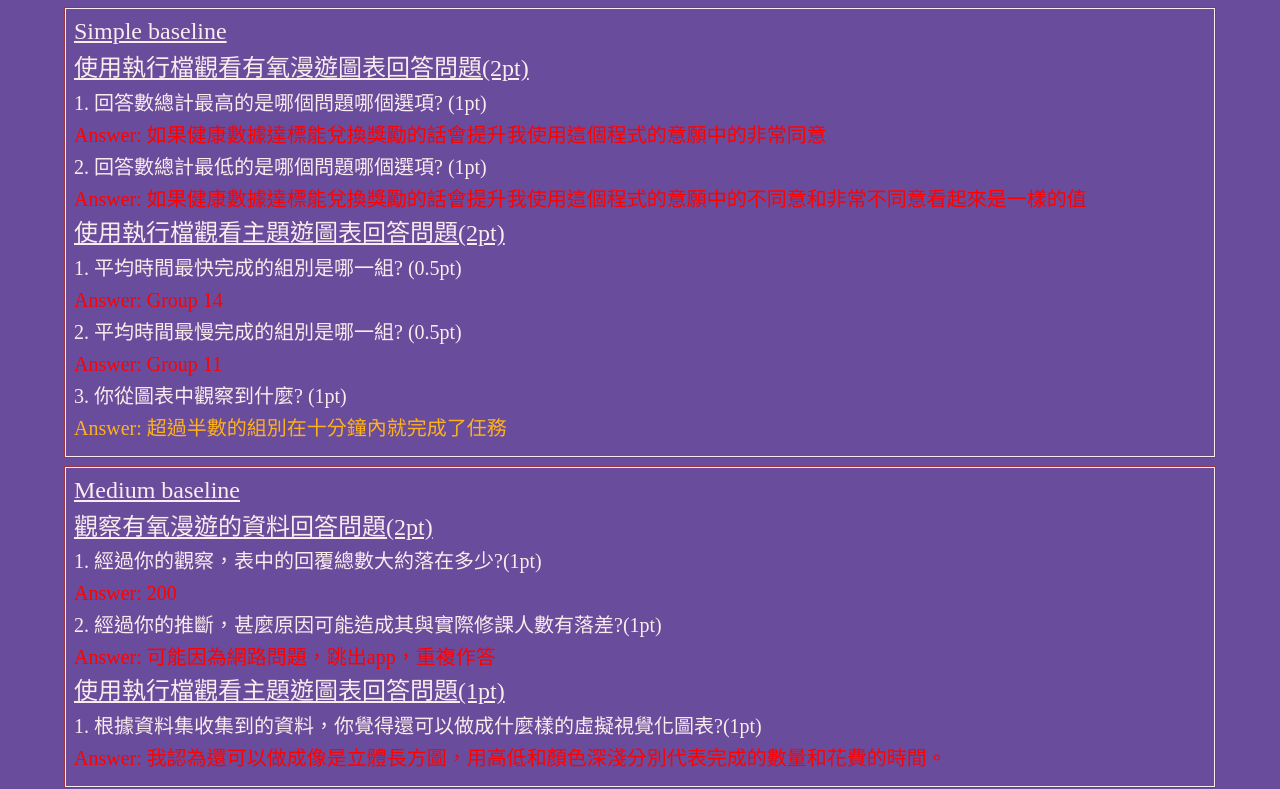
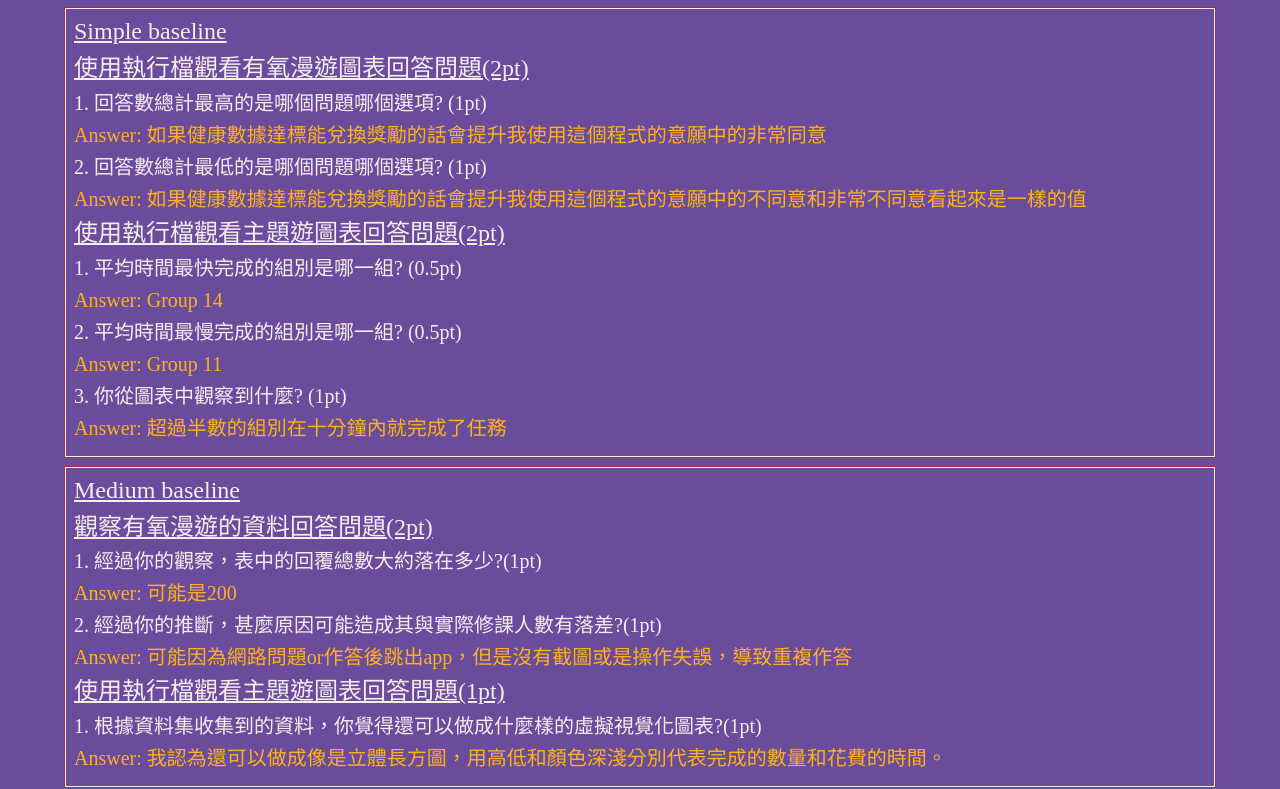
Before and after one commit to deng1213/vis2023f, a plain HTML site: page hw08/index.html in a window 1280 px wide. Shown: the part 712-1501 px from the top of the page. Drawn offline with nearby package versions, Linux system fonts and the light colour scheme.

Commit message:
Update index.html

```diff
--- a/hw08/index.html
+++ b/hw08/index.html
@@ -347,28 +347,28 @@
           <h5>
             1. 回答數總計最高的是哪個問題哪個選項? (1pt)
           </h5>
-          <h5 style="color: red;">
+          <h5 style="color: #FFB11B;">
             Answer: 如果健康數據達標能兌換獎勵的話會提升我使用這個程式的意願中的非常同意
           </h5>
 
           <h5>
             2. 回答數總計最低的是哪個問題哪個選項? (1pt)
           </h5>
-          <h5 style="color: red;">
+          <h5 style="color: #FFB11B;">
             Answer: 如果健康數據達標能兌換獎勵的話會提升我使用這個程式的意願中的不同意和非常不同意看起來是一樣的值
           </h5>
           <h4><u>使用執行檔觀看主題遊圖表回答問題(2pt)</u></h4>
           <h5>
             1. 平均時間最快完成的組別是哪一組? (0.5pt)
           </h5>
-          <h5 style="color: red;">
+          <h5 style="color: #FFB11B;">
             Answer: Group 14
           </h5>
 
           <h5>
             2. 平均時間最慢完成的組別是哪一組? (0.5pt)
           </h5>
-          <h5 style="color: red;">
+          <h5 style="color: #FFB11B;">
             Answer: Group 11
           </h5>
 
@@ -392,20 +392,20 @@
           <h5>
             1. 經過你的觀察，表中的回覆總數大約落在多少?(1pt)
           </h5>
-          <h5 style="color: red;">
-            Answer: 200
+          <h5 style="color: #FFB11B;">
+            Answer: 可能是200
           </h5>
           <h5>
             2. 經過你的推斷，甚麼原因可能造成其與實際修課人數有落差?(1pt)
           </h5>
-          <h5 style="color: red;">
-            Answer: 可能因為網路問題，跳出app，重複作答
+          <h5 style="color: #FFB11B;">
+            Answer: 可能因為網路問題or作答後跳出app，但是沒有截圖或是操作失誤，導致重複作答
           </h5>
           <h4><u>使用執行檔觀看主題遊圖表回答問題(1pt)</u></h4>
           <h5>
             1. 根據資料集收集到的資料，你覺得還可以做成什麼樣的虛擬視覺化圖表?(1pt)
           </h5>
-          <h5 style="color: red;">
+          <h5 style="color: #FFB11B;">
             Answer: 我認為還可以做成像是立體長方圖，用高低和顏色深淺分別代表完成的數量和花費的時間。
           </h5>
         </div>
```
